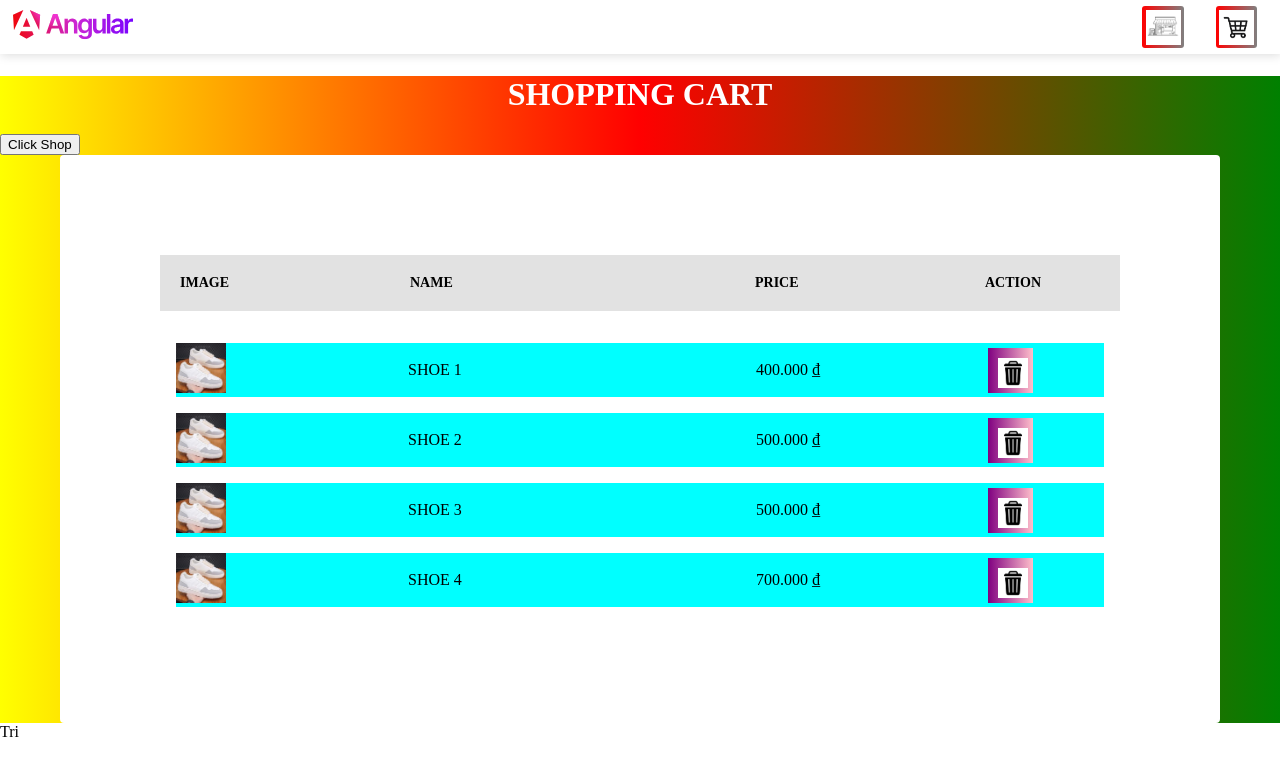
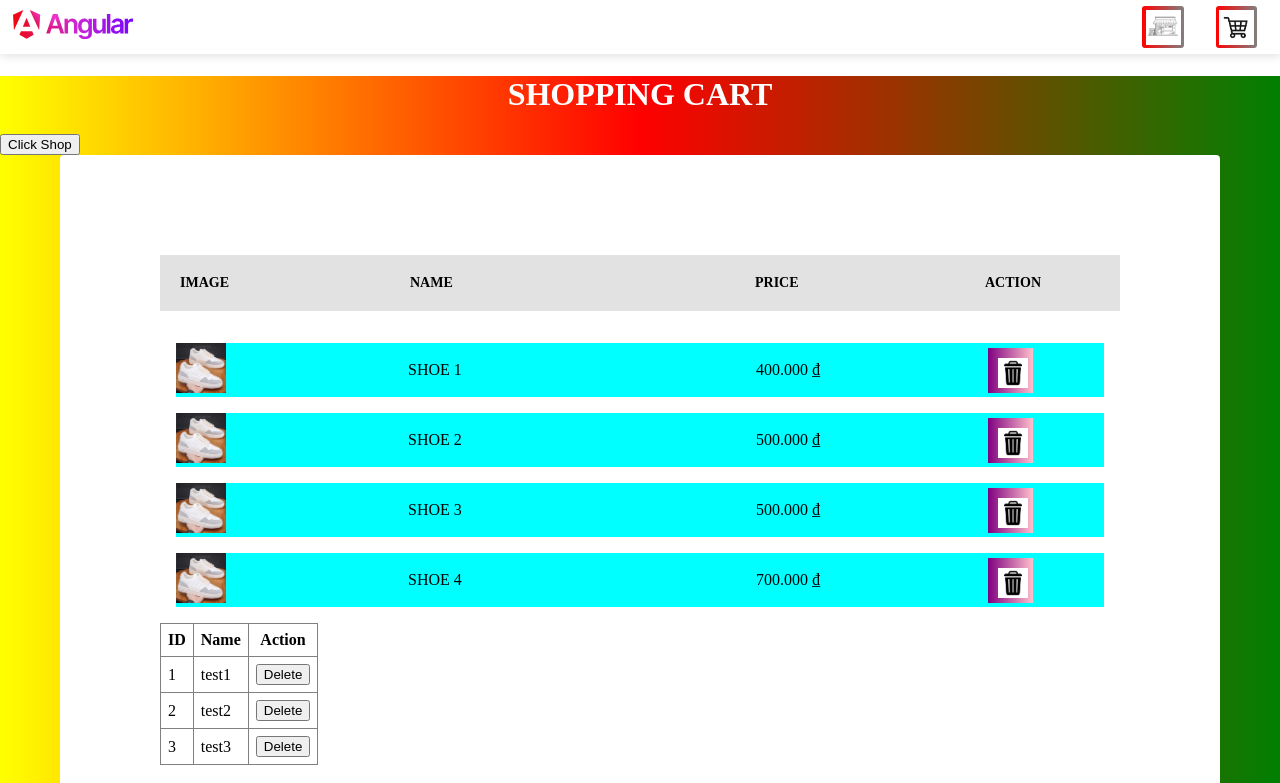
Before and after one commit to nguyenketri/basic-angular-project, an Angular app: page / in a window 1280 px wide. Shown: the top 783 px of the page. Built offline with nearby package versions, Linux system fonts and the light colour scheme.

Commit message:
stydy props and pass props child to parent

```diff
--- a/src/app/app.component.ts
+++ b/src/app/app.component.ts
@@ -17,5 +17,9 @@ import { DetailComponent } from './detail/detail.component';
   styleUrl: './app.component.css'
 })
 export class AppComponent {
+  // Props có 3 tính chất
+  // Truyền dữ liệu 1 chiều : Từ component cha đến component con
+  // Không thay đổi được dữ liệu: Component con không dk phép chỉnh sửa trực tiếp giá trị Props
+  // Hỗ trợ mọi loại dữ liệu : Có thể là string, number, object, array,function...
 
 }
--- a/src/app/home/home.component.html
+++ b/src/app/home/home.component.html
@@ -1,59 +1,34 @@
-<div>
 <div class="wrapper-cart">
   <h1 [ngClass]="{ active: isActive }">shopping cart</h1>
   <button (click)="handleActive()">Click Shop</button>
   <div *ngIf="isVisible">Hello World</div>
-    <div class="group-cart">
-      <div class="header-cart">
-        <div class="col-1">Image</div>
-        <div class="col-2">Name</div>
-        <div class="col-3">Price</div>
-        <div class="col-4">Action</div>
-      </div>
-      <div class="body-cart">
-        <div class="row-cart" *ngFor="let item of products">
-          <div class="col-1">
-            <a [routerLink]="['/detail', item.id]">
-              <img src="{{ item.image }}" alt="Image" width="50px" />
-            </a>
-          </div>
-          <div class="col-2">{{ item.name | upperCasePipe }}</div>
-          <div class="col-3">{{ item.price | currencyPipe }}</div>
-          <div class="col-4">
-            <div class="btn-bin">
-              <img
-                src="assets/images/bin.jpg"
-                alt="Bin"
-                height="30px"
-                width="30px"
+  <app-product-item
+    [products]="products"
+    (dataEvent)="handleDelete($event)"
+    [books]="books"
+    (dataBook)="HandleDeleteBook($event)"
   />
 </div>
-          </div>
-        </div>
-      </div>
-    </div>
-  </div>
-  <!-- text, property, attribute binding -->
+<!-- text, property, attribute binding
+
   <div class="form-input">
     <div>{{ title.name }}</div>
     <button [disabled]="isDisabled">Click me</button>
     <img src="/assets/images/shopping_cart.png" alt="{{ contentImage }}" />
     <img src="/assets/images/shopping_cart.png" [attr.alt]="altText" />
-    <!-- text, property, attribute binding -->
-    <!-- Event -->
+    text, property, attribute binding -->
+<!-- Event
     <h1>Click is an event</h1>
 
     <button (click)="handleClick()">{{ nameBtn }}</button>
     <div>Message: {{ message }}</div>
     <button (click)="handleClickName('Tri')">Click name</button><br />
     <input type="text" (keyup)="updateField()" /><br />
-    <!-- keyup event -->
+     keyup event
     <input type="text" (keyup)="onKeyup($event)" /><br />
-    <!-- change event -->
+    change event
     <input type="text" (change)="onChange($event)" /><br />
-    <!-- Event -->
-    <!-- Two Way Binding -->
+     Event
+    Two Way Binding
     <input type="text" [(ngModel)]="twoBindingMessage" />
-    <p>Message:{{ twoBindingMessage }}</p>
-  </div>
-</div>
+    <p>Message:{{ twoBindingMessage }}</p> -->
--- a/src/app/home/home.component.ts
+++ b/src/app/home/home.component.ts
@@ -1,22 +1,20 @@
 import { Component } from '@angular/core';
 import { RouterLink, RouterOutlet } from '@angular/router';
-import { HeaderLayoutComponent } from '../shared/header-layout/header-layout.component';
-import { FormsModule } from '@angular/forms';
-import { CurrencyPipe } from '../shared/pipes/CurrencyPipe.pipe';
-import { UpperCasePipe } from '../shared/pipes/UpperCasePipe.pipe';
-import { NgClass, NgFor, NgIf } from '@angular/common';
+import { NgClass, NgIf } from '@angular/common';
+import { ProductItems } from '../shared/types/productItem';
+import { ProductItemComponent } from '../shared/product-item/product-item.component';
+import { Book } from '../shared/types/books';
+
 
 @Component({
   selector: 'app-home',
   standalone: true,
-  imports: [RouterOutlet,
-    FormsModule,
-    CurrencyPipe,
-    UpperCasePipe,
-    NgFor,
+  imports: [
+    RouterOutlet,
     NgClass,
+    ProductItemComponent,
     NgIf,
-    RouterLink],
+    ],
   templateUrl: './home.component.html',
   styleUrl: './home.component.css'
 })
@@ -58,7 +56,7 @@ export class HomeComponent {
   twoBindingMessage = ''
 
   // list data render
-  products = [
+  products: ProductItems[] = [
     {id: 1,name:'Shoe 1',price:400000, image:'assets/images/shoe.jpg'},
     {id: 2,name:'Shoe 2',price:500000, image:'assets/images/shoe.jpg'},
     {id: 3,name:'Shoe 3',price:500000, image:'assets/images/shoe.jpg'},
@@ -74,4 +72,23 @@ export class HomeComponent {
       this.isActive = !this.isActive
     }
     isVisible = false
+
+    handleDelete(id: number){
+      const indexFind = this.products.findIndex(i => i.id == id);
+      if(indexFind != -1){
+        this.products.splice(indexFind,1)
+      }
+    }
+
+    books: Book[] = [
+      {id:1,name:"test1"},
+      {id:2,name:"test2"},
+      {id:3,name:"test3"},
+    ]
+    HandleDeleteBook(id: number){
+      const findIndex = this.books.findIndex(i => i.id == id);
+      if(findIndex != -1){
+        this.books.splice(findIndex,1)
+      }
+    }
 }
--- /dev/null
+++ b/src/app/shared/product-item/product-item.component.css
@@ -0,0 +1,69 @@
+
+.wrapper-cart{
+    background-image: linear-gradient(to right , yellow, red, green);
+    height: calc(100vh - 70px);
+    height: 90%;
+}
+.wrapper-cart h1{
+    text-align: center;
+    text-transform: uppercase;
+    color: #fff;
+    display: none;
+
+}
+
+.group-cart{
+    width: 75%;
+    background: #fff;
+    margin: auto;
+    padding: 100px;
+    border-radius: 4px;
+}
+.header-cart{
+    display: flex;
+    padding: 20px;
+    background: #e2e2e2;
+    text-transform: uppercase;
+    font-size: 14px;
+    font-weight: 600;
+
+}
+.col-1{
+    flex: 1;
+}
+.col-2{
+    flex: 1.5;
+}
+.col-3{
+    flex: 1;
+}
+.col-4{
+    flex: .5;
+}
+.body-cart{
+    display: flex;
+    flex-direction: column;
+    row-gap: 1rem;
+    margin-top: 1rem;
+    padding: 1rem;
+}
+.row-cart{
+    display: flex;
+    align-items: center;
+    background-color: aqua;
+}
+.col-4 .btn-bin{
+    background-image: linear-gradient(to right, purple, pink );
+    text-align: center;
+    padding: 10px;
+    width: 25px;
+    height: 25px;
+}
+
+.wrapper-cart .active{
+    display: block;
+}
+
+.form-input{
+    height: auto;
+}
--- /dev/null
+++ b/src/app/shared/product-item/product-item.component.html
@@ -0,0 +1,52 @@
+<div class="group-cart">
+  <div class="header-cart">
+    <div class="col-1">Image</div>
+    <div class="col-2">Name</div>
+    <div class="col-3">Price</div>
+    <div class="col-4">Action</div>
+  </div>
+  <div class="body-cart">
+    <div class="row-cart" *ngFor="let item of products">
+      <div class="col-1">
+        <a [routerLink]="['/detail', item.id]">
+          <img src="{{ item.image }}" alt="Image" width="50px" />
+        </a>
+      </div>
+      <div class="col-2">{{ item.name | upperCasePipe }}</div>
+      <div class="col-3">{{ item.price | currencyPipe }}</div>
+
+      <div class="col-4">
+        <div class="btn-bin" (click)="handleDelete(item.id)">
+          <img
+            src="assets/images/bin.jpg"
+            alt="Bin"
+            height="30px"
+            width="30px"
+          />
+        </div>
+      </div>
+    </div>
+  </div>
+  <div>
+    <table border="1" style="border-collapse: collapse">
+      <thead>
+        <tr>
+          <th style="padding: 7px">ID</th>
+          <th style="padding: 7px">Name</th>
+          <th style="padding: 7px">Action</th>
+        </tr>
+      </thead>
+      <tbody>
+        <tr *ngFor="let i of books">
+          <td style="padding: 7px">{{ i.id }}</td>
+          <td style="padding: 7px">{{ i.name }}</td>
+          <td style="padding: 7px">
+            <button type="button" (click)="handleDeleteBook(i.id)">
+              Delete
+            </button>
+          </td>
+        </tr>
+      </tbody>
+    </table>
+  </div>
+</div>
--- /dev/null
+++ b/src/app/shared/product-item/product-item.component.ts
@@ -0,0 +1,47 @@
+import { Component, Input, Output,EventEmitter } from '@angular/core';
+import { FormsModule } from '@angular/forms';
+import { RouterLink, RouterOutlet } from '@angular/router';
+import { UpperCasePipe } from '../pipes/UpperCasePipe.pipe';
+import { CurrencyPipe } from '../pipes/CurrencyPipe.pipe';
+import { NgClass, NgFor, NgIf } from '@angular/common';
+import { ProductItems } from '../types/productItem';
+import { Book } from '../types/books';
+
+
+
+@Component({
+  selector: 'app-product-item',
+  standalone: true,
+  imports:
+  [RouterOutlet,
+  FormsModule,
+    CurrencyPipe,
+    UpperCasePipe,
+    NgFor,
+    NgClass,
+    NgIf,
+    RouterLink
+],
+  templateUrl: './product-item.component.html',
+  styleUrl: './product-item.component.css'
+})
+export class ProductItemComponent {
+  // Props có 3 tính chất
+  // Truyền dữ liệu 1 chiều : Từ component cha đến component con
+  // Không thay đổi được dữ liệu: Component con không dk phép chỉnh sửa trực tiếp giá trị Props
+  // Hỗ trợ mọi loại dữ liệu : Có thể là string, number, object, array,function...
+   @Input() products: ProductItems[] = [];
+
+   @Output() dataEvent = new EventEmitter<number>();
+
+   handleDelete(id: number){
+   this.dataEvent.emit(id)
+   }
+
+   // Book
+    @Input() books: Book[] = [];
+    @Output() dataBook = new EventEmitter<number>();
+    handleDeleteBook(id: number){
+      this.dataBook.emit(id)
+    }
+}
--- /dev/null
+++ b/src/app/shared/types/books.ts
@@ -0,0 +1,4 @@
+export type Book = {
+    id:number;
+    name:string;
+}
--- /dev/null
+++ b/src/app/shared/types/productItem.ts
@@ -0,0 +1,7 @@
+
+export type ProductItems = {
+    id:number;
+    name:string;
+    price: number;
+    image:string;
+}
```
Lines whose indentation alone changed are shown as unchanged.
